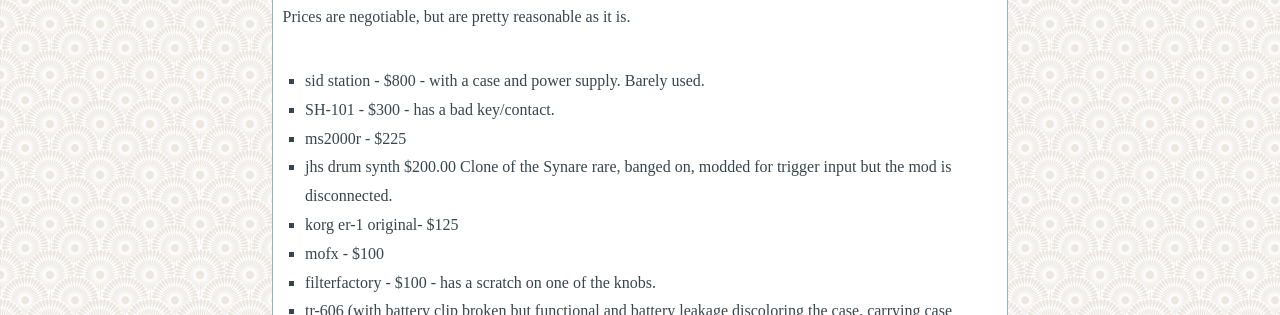
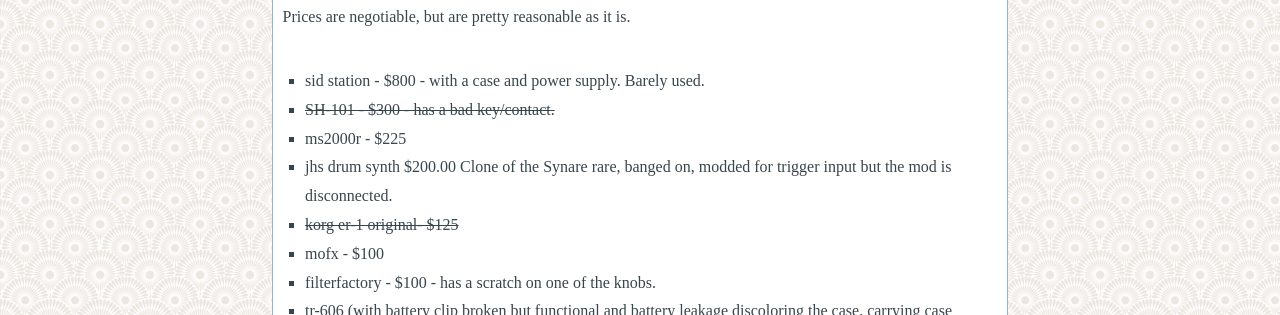
Before and after one commit to mrkplt/mrkplt.github.io, a Jekyll site: the page built from gear.html, in a window 1280 px wide. Shown: the part 276-591 px from the top of the page. Built offline with Jekyll 4.4.1, drawn with Linux system fonts in a browser that asks for light colours; some web fonts are replaced.

Commit message:
ah-101 and et-1 are sold.

```diff
--- a/gear.html
+++ b/gear.html
@@ -13,13 +13,13 @@ title: Gear Sale
   <ul class="gear_sale">
     <li class="gear_sale">sid station - $800 - with a case and power supply. Barely used.</li>
 
-    <li class="gear_sale">SH-101 - $300 - has a bad key/contact.</li>
+    <li class="gear_sale"><del>SH-101 - $300 - has a bad key/contact.</del></li>
 
     <li class="gear_sale">ms2000r - $225</li>
 
     <li class="gear_sale">jhs drum synth $200.00 Clone of the Synare rare, banged on, modded for trigger input but the mod is disconnected.</li>
 
-    <li class="gear_sale">korg er-1 original- $125</li>
+    <li class="gear_sale"><del>korg er-1 original- $125</del></li>
 
     <li class="gear_sale">mofx - $100</li>
 
```
